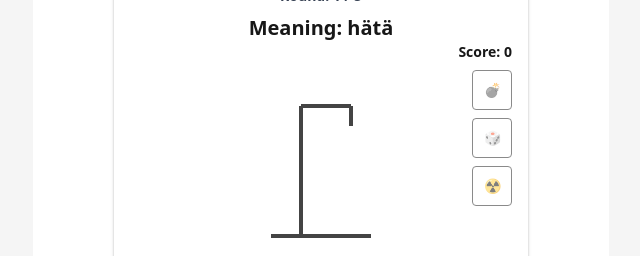
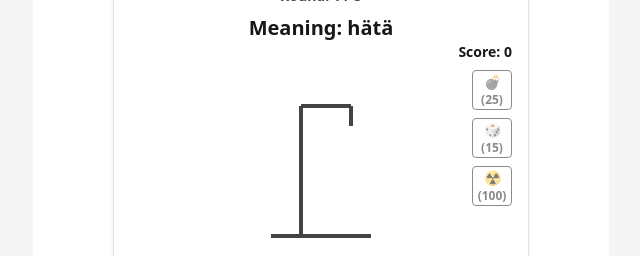
Before and after one commit to amahlaka/lingo-hangman, a React (Vite) app: page /play in a window 1280 px wide. Shown: the part 129-385 px from the top of the page, without its empty margins (319-959 px from the left). Built offline with nearby package versions, Linux system fonts and the light colour scheme.

Commit message:
feat: enhance powerup buttons with point values display

```diff
--- a/src/components/HangmanGame.jsx
+++ b/src/components/HangmanGame.jsx
@@ -428,7 +428,10 @@
                 className="px-2 py-1 border rounded disabled:opacity-50 w-10 h-10 flex items-center justify-center"
                 title={t.removeIncorrectDesc || "Remove an incorrect letter (25 points)"}
               >
-                💣
+                <span className="flex flex-col items-center justify-center">
+                  <span>💣</span>
+                  <span className="text-xs font-semibold">(25)</span>
+                </span>
               </Button>
               <Button
                 size="sm"
@@ -438,7 +441,10 @@
                 className="px-2 py-1 border rounded disabled:opacity-50 w-10 h-10 flex items-center justify-center"
                 title={t.fiftyFiftyDesc || "50-50: Highlight 2 letters, one is correct (15 points)"}
               >
-                🎲
+                <span className="flex flex-col items-center justify-center">
+                  <span>🎲</span>
+                  <span className="text-xs font-semibold">(15)</span>
+                </span>
               </Button>
               <Button
                 size="sm"
@@ -448,7 +454,10 @@
                 className="px-2 py-1 border rounded disabled:opacity-50 w-10 h-10 flex items-center justify-center"
                 title={t.nukeDesc || "Nuke: Remove 2-6 incorrect letters (100 points)"}
               >
-                ☢️
+                <span className="flex flex-col items-center justify-center">
+                  <span>☢️</span>
+                  <span className="text-xs font-semibold">(100)</span>
+                </span>
               </Button>
             </div>
           </div>
```
